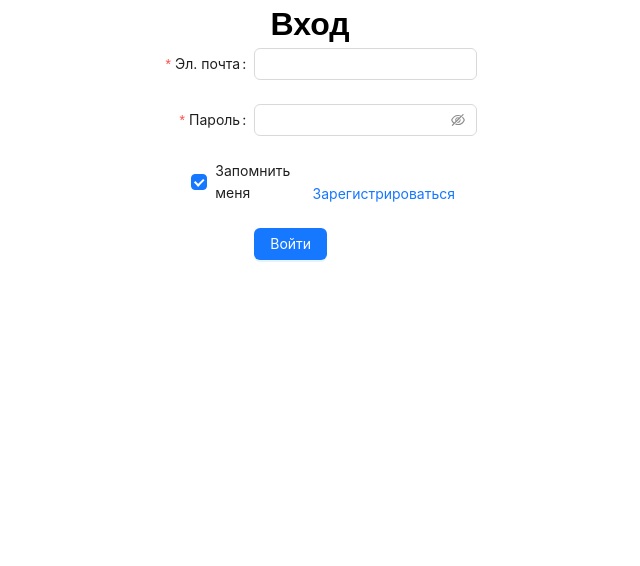
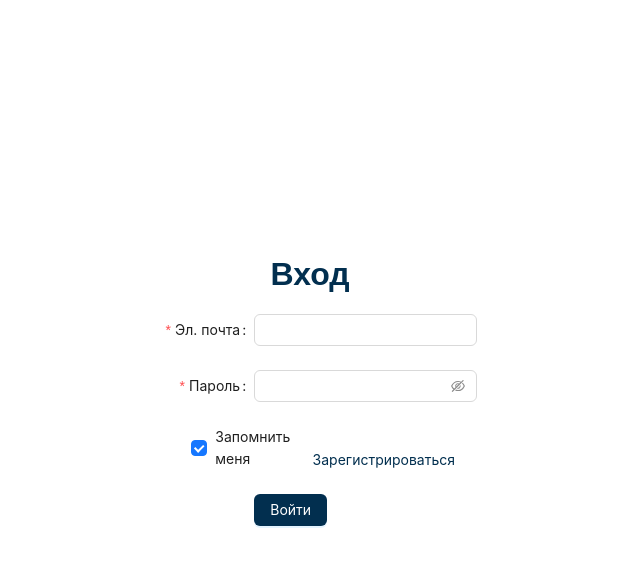
Before and after one commit to EkaterinaO19/petshotel, a Next.js app in the folder frontend/: page /login in a window 1280 px wide. Shown: the top 566 px of the page, without its empty margins (330-970 px from the left). Built offline with nearby package versions, Linux system fonts and the light colour scheme; a web font is replaced by a local one.

Commit message:
fix login/reg page

```diff
--- a/frontend/src/app/login/page.tsx
+++ b/frontend/src/app/login/page.tsx
@@ -12,8 +12,9 @@ type FieldType = {
 
 export default function Login() {
     return (
+
         <main className={styles.container}>
-            <h1>Вход</h1>
+            <h1 className={styles.title}>Вход</h1>
             <Form
                 name="basic"
                 labelCol={{ span: 8 }}
@@ -27,7 +28,7 @@ export default function Login() {
                 <Form.Item<FieldType>
                 label="Эл. почта"
                 name="email"
-                rules={[{ required: true, message: 'Please input your email!' }]}
+                rules={[{ required: true, message: 'Пожалуйста, введите адрес эл. почты!' }]}
                 >
                 <Input />
                 </Form.Item>
@@ -35,7 +36,7 @@ export default function Login() {
                 <Form.Item<FieldType>
                 label="Пароль"
                 name="password"
-                rules={[{ required: true, message: 'Please input your password!' }]}
+                rules={[{ required: true, message: 'Пожалуйста, ведите пароль!' }]}
                 >
                 <Input.Password />
                 </Form.Item>
@@ -45,13 +46,13 @@ export default function Login() {
                 <Checkbox>Запомнить меня</Checkbox>
                 </Form.Item>
 
-                <Button type="link" htmlType="button">
+                <Button type="link" htmlType="button" style={{color:'#022f4f'}}>
                     Зарегистрироваться
                 </Button>
                 </Space>
 
                 <Form.Item label={null}>
-                <Button type="primary" htmlType="submit">
+                <Button type="primary" htmlType="submit" style={{backgroundColor:'#022f4f'}}>
                     Войти
                 </Button>
                 </Form.Item>
--- a/frontend/src/app/styles/LoginPage.module.scss
+++ b/frontend/src/app/styles/LoginPage.module.scss
@@ -2,4 +2,11 @@
     display: flex;
     align-items: center;
     flex-direction: column;
+    justify-content: center;
+    height: 100vh;
 }
+
+.title {
+    color: #022f4f;
+    margin-bottom: 2vh;
+}
--- a/frontend/src/app/styles/RegisterPage.module.scss
+++ b/frontend/src/app/styles/RegisterPage.module.scss
@@ -2,4 +2,11 @@
     display: flex;
     align-items: center;
     flex-direction: column;
+    justify-content: center;
+    height: 100vh;
 }
+
+.title {
+    color: #022f4f;
+    margin-bottom: 2vh;
+}
```
Also changed, not shown: frontend/src/app/register/page.tsx (+11 -11 lines).
